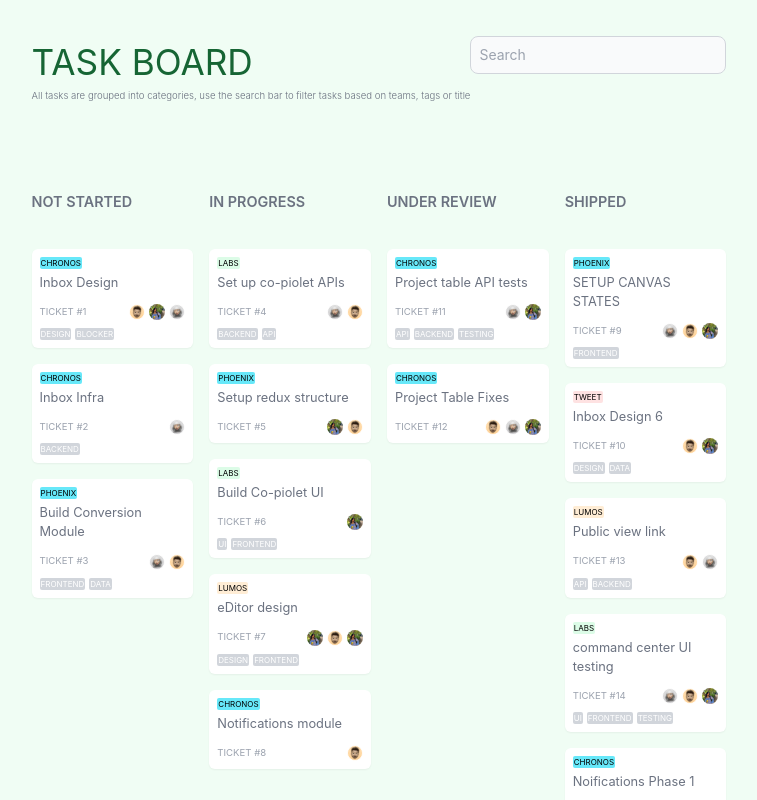
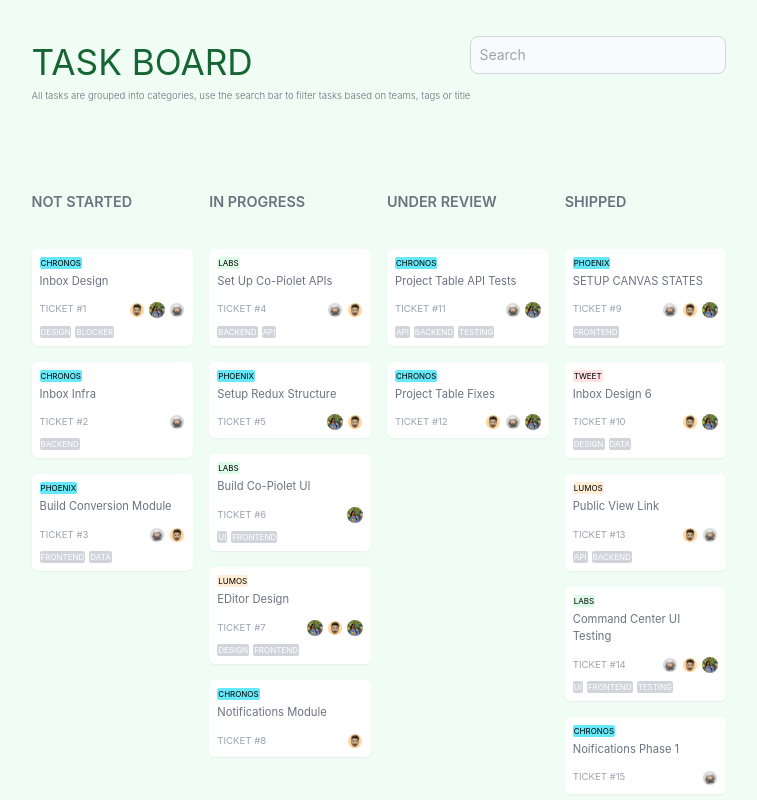
Before and after one commit to pritipsingh/kanbanboard-rocketium, a React (Create React App) app: page / in a window 1280 px wide. Shown: the whole page, without its empty margins (261-1018 px from the left). Built offline with nearby package versions, Linux system fonts and the light colour scheme.

Commit message:
update: font

```diff
--- a/src/App.tsx
+++ b/src/App.tsx
@@ -3,7 +3,7 @@ import Board from './Components/Board';
 function App() {
 
   return (
-    <div className=" bg-green-50 flex  justify-center h-[100vh] w-[100vw]
+    <div className=" bg-green-50 flex font-inter  justify-center h-[100vh] w-[100vw]
     ">
 
   <Board />
--- a/src/Components/Card.tsx
+++ b/src/Components/Card.tsx
@@ -76,7 +76,7 @@ const Card = (props: any) => {
         >
           {props.team.toUpperCase()}
         </div>
-        <div className="text-[0.8rem] mt-1 text-gray-500">{props.title}</div>
+        <div className="text-[0.7rem] capitalize mt-1 text-gray-500">{props.title}</div>
         <div className="flex w-full mt-3 justify-between items-center">
           <div className="text-[0.6rem] text-gray-400">TICKET #{props.id}</div>
           <div className="flex gap-1 items-center justify-center">
```
